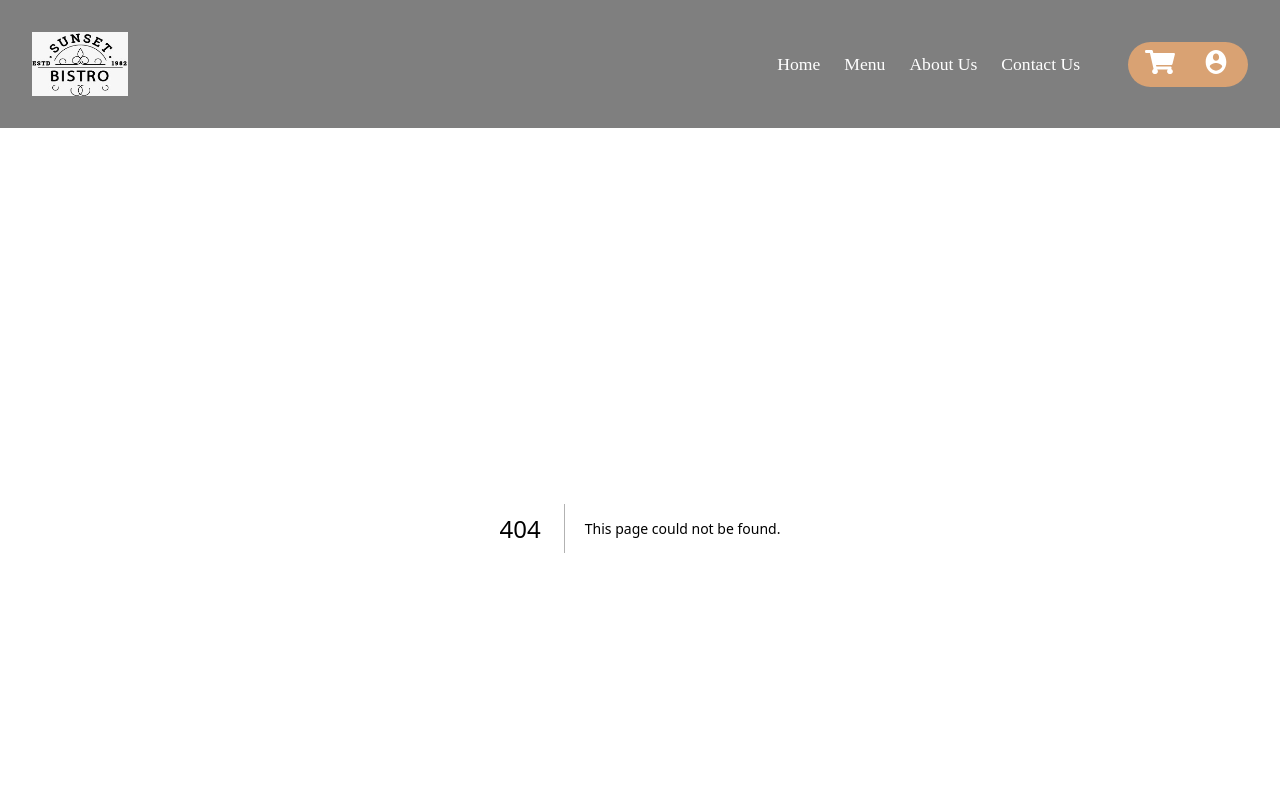
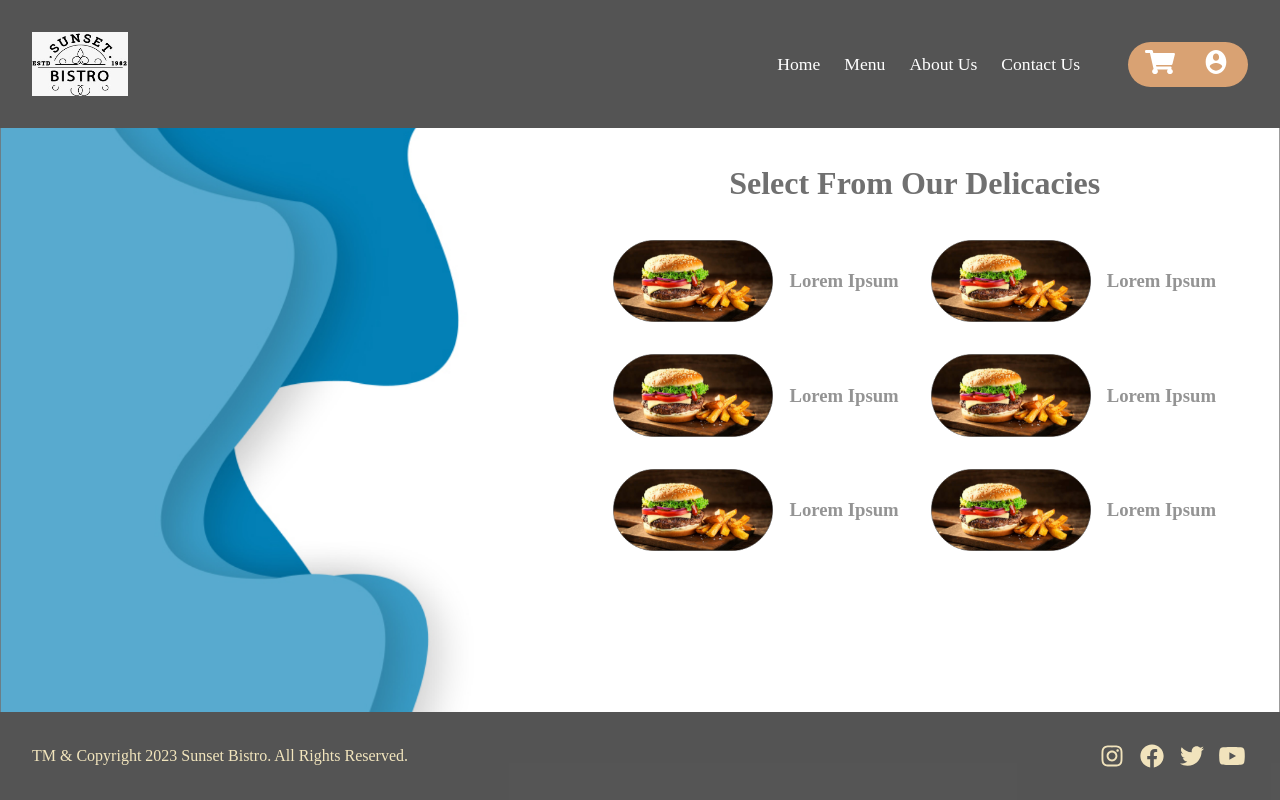
Before and after one commit to PROG1896-Capstone/capstone-frontend, a Next.js app: page /menu in a window 1280 px wide. Before the commit this address had no page. Shown: the top 800 px of the page. Built offline with nearby package versions, Linux system fonts and the light colour scheme.

Commit message:
Create and style menu page

```diff
--- /dev/null
+++ b/src/app/menu/menu.module.css
@@ -0,0 +1,41 @@
+.page {
+  display: flex;
+  flex-direction: column;
+  justify-content: flex-start;
+  align-items: flex-end;
+  background: url("../../assets/bg-blue-splash.png");
+  background-repeat: no-repeat;
+  background-position: center;
+  background-size: cover;
+  padding: 1rem 4rem;
+}
+
+.container {
+  display: flex;
+  flex-direction: column;
+  justify-content: flex-start;
+  align-items: center;
+  gap: 1rem;
+}
+
+.heading {
+  color: #707070;
+}
+
+.items {
+  display: grid;
+  grid-template-columns: 1fr 1fr;
+  gap: 2rem;
+}
+
+@media (max-width: 700px) {
+  .page {
+    padding: 1rem;
+    align-items: center;
+  }
+
+  .items {
+    grid-template-columns: 1fr;
+    padding-bottom: 2rem;
+  }
+}
--- /dev/null
+++ b/src/app/menu/page.jsx
@@ -0,0 +1,57 @@
+import MenuItem from "@/components/MenuItem/MenuItem";
+import styles from "./menu.module.css";
+import imgMenuItem from "@/assets/img-menu-item.png";
+
+export const Menu = () => {
+  const menuItems = [
+    {
+      imgSrc: imgMenuItem,
+      imgAlt: "img-menu-item",
+      label: "Lorem Ipsum",
+    },
+    {
+      imgSrc: imgMenuItem,
+      imgAlt: "img-menu-item",
+      label: "Lorem Ipsum",
+    },
+    {
+      imgSrc: imgMenuItem,
+      imgAlt: "img-menu-item",
+      label: "Lorem Ipsum",
+    },
+    {
+      imgSrc: imgMenuItem,
+      imgAlt: "img-menu-item",
+      label: "Lorem Ipsum",
+    },
+    {
+      imgSrc: imgMenuItem,
+      imgAlt: "img-menu-item",
+      label: "Lorem Ipsum",
+    },
+    {
+      imgSrc: imgMenuItem,
+      imgAlt: "img-menu-item",
+      label: "Lorem Ipsum",
+    },
+  ];
+
+  return (
+    <div className={styles.page}>
+      <div className={styles.container}>
+        <h1 className={styles.heading}>Select From Our Delicacies</h1>
+        <div className={styles.items}>
+          {menuItems.map((item) => (
+            <MenuItem
+              imgSrc={item.imgSrc}
+              imgAlt={item.imgAlt}
+              label={item.label}
+            />
+          ))}
+        </div>
+      </div>
+    </div>
+  );
+};
+
+export default Menu;
--- a/src/components/Header/Header.jsx
+++ b/src/components/Header/Header.jsx
@@ -12,7 +12,7 @@ export const Header = () => {
       label: "Home",
     },
     {
-      href: "/",
+      href: "/menu",
       label: "Menu",
     },
     {
@@ -27,7 +27,7 @@ export const Header = () => {
 
   const iconLinks = [
     {
-      href: "/",
+      href: "/cart",
       label: <Image className={styles.icon} src={iconCart} alt="icon-cart" />,
     },
     {
--- /dev/null
+++ b/src/components/MenuItem/MenuItem.jsx
@@ -0,0 +1,13 @@
+import styles from "./menuItem.module.css";
+import Image from "next/image";
+
+export const MenuItem = ({ imgSrc, imgAlt, label }) => {
+  return (
+    <div className={styles.container}>
+      <Image className={styles.img} src={imgSrc} alt={imgAlt} />
+      <h3 className={styles.label}>{label}</h3>
+    </div>
+  );
+};
+
+export default MenuItem;
--- /dev/null
+++ b/src/components/MenuItem/menuItem.module.css
@@ -0,0 +1,16 @@
+.container {
+  display: flex;
+  flex-direction: row;
+  justify-content: center;
+  align-items: center;
+  gap: 1rem;
+}
+
+.img {
+  width: 10rem;
+  height: auto;
+}
+
+.label {
+  color: #949494;
+}
```
Also changed, not shown: src/assets/bg-blue-splash.png (added), src/assets/img-menu-item.png (added).
